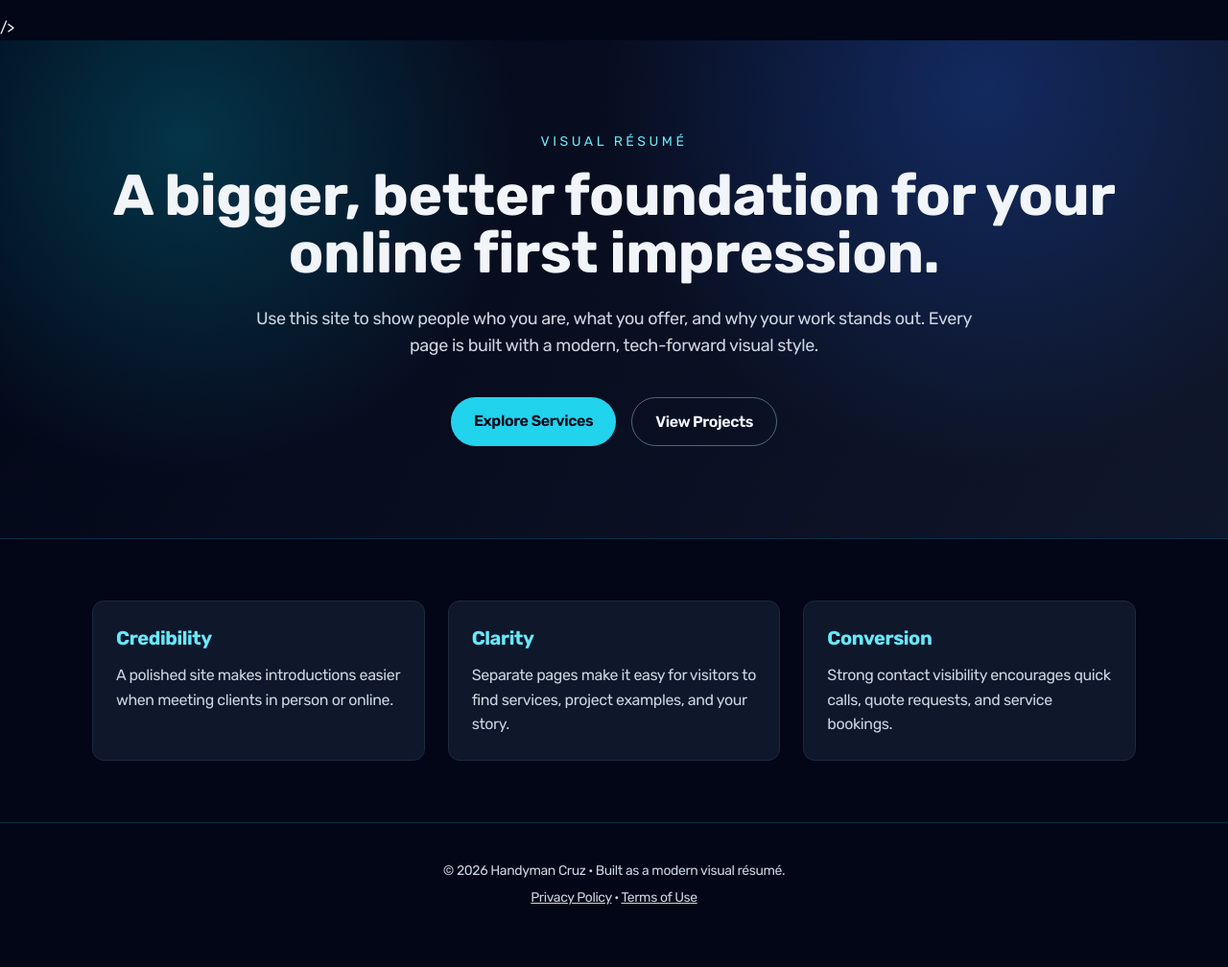
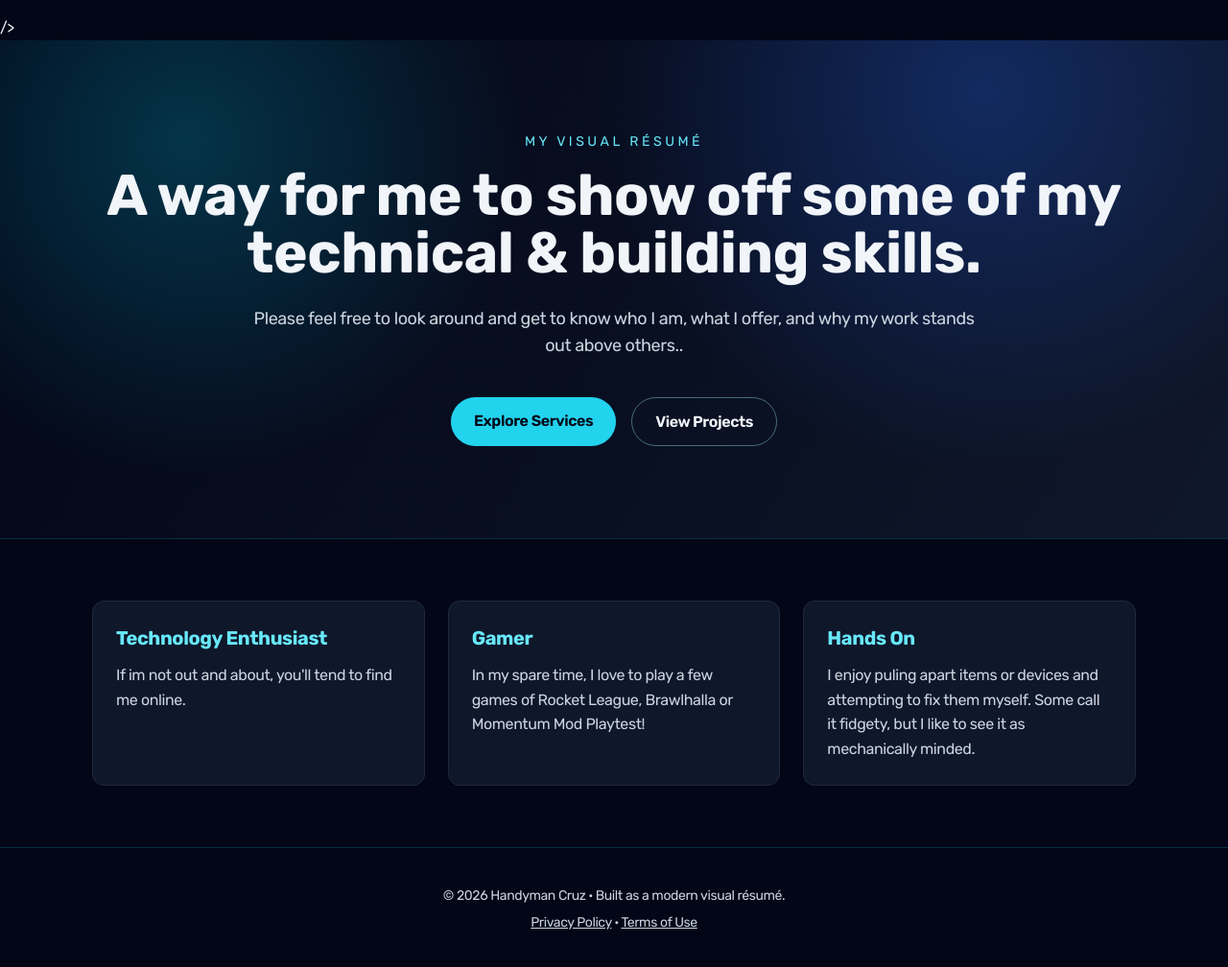
Before and after one commit to RespectNoodles/handyman-site, an Astro site: page /home in a window 1280 px wide. Shown: the part 64-1072 px from the top of the page at 96% size. Before the commit the page ends 1050 px from the top, so only its background shows below. Built offline with nearby package versions, Linux system fonts and the light colour scheme; Astro itself is replaced by a stand-in of ours.

Commit message:
Update home page content and section titles

```diff
--- a/src/pages/home.astro
+++ b/src/pages/home.astro
@@ -10,9 +10,9 @@ import BaseHead from '../components/BaseHead.astro';
   <section class="relative overflow-hidden border-b border-cyan-400/20 py-24">
     <div class="absolute inset-0 -z-10 bg-[radial-gradient(circle_at_15%_20%,rgba(6,182,212,0.25),transparent_30%),radial-gradient(circle_at_80%_10%,rgba(37,99,235,0.3),transparent_35%),linear-gradient(120deg,#020617,#0f172a)]"></div>
     <div class="mx-auto max-w-6xl px-4 text-center md:px-8">
-      <p class="text-sm uppercase tracking-[0.25em] text-cyan-300">Visual Résumé</p>
-      <h1 class="mt-4 text-4xl font-extrabold md:text-6xl">A bigger, better foundation for your online first impression.</h1>
-      <p class="mx-auto mt-6 max-w-3xl text-lg text-slate-300">Use this site to show people who you are, what you offer, and why your work stands out. Every page is built with a modern, tech-forward visual style.</p>
+      <p class="text-sm uppercase tracking-[0.25em] text-cyan-300">My Visual Résumé</p>
+      <h1 class="mt-4 text-4xl font-extrabold md:text-6xl">A way for me to show off some of my technical & building skills.</h1>
+      <p class="mx-auto mt-6 max-w-3xl text-lg text-slate-300">Please feel free to look around and get to know who I am, what I offer, and why my work stands out above others..</p>
       <div class="mt-10 flex flex-wrap justify-center gap-4">
         <a href="/services" class="rounded-full bg-cyan-400 px-6 py-3 font-semibold text-slate-950 hover:bg-cyan-300">Explore Services</a>
         <a href="/projects" class="rounded-full border border-cyan-200/40 px-6 py-3 font-semibold hover:bg-white/10">View Projects</a>
@@ -22,16 +22,16 @@ import BaseHead from '../components/BaseHead.astro';
 
   <section class="mx-auto grid max-w-6xl gap-6 px-4 py-16 md:grid-cols-3 md:px-8">
     <article class="rounded-xl border border-slate-800 bg-slate-900 p-6">
-      <h2 class="text-xl font-bold text-cyan-300">Credibility</h2>
-      <p class="mt-3 text-slate-300">A polished site makes introductions easier when meeting clients in person or online.</p>
+      <h2 class="text-xl font-bold text-cyan-300">Technology Enthusiast</h2>
+      <p class="mt-3 text-slate-300">If im not out and about, you'll tend to find me online.</p>
     </article>
     <article class="rounded-xl border border-slate-800 bg-slate-900 p-6">
-      <h2 class="text-xl font-bold text-cyan-300">Clarity</h2>
-      <p class="mt-3 text-slate-300">Separate pages make it easy for visitors to find services, project examples, and your story.</p>
+      <h2 class="text-xl font-bold text-cyan-300">Gamer</h2>
+      <p class="mt-3 text-slate-300">In my spare time, I love to play a few games of Rocket League, Brawlhalla or Momentum Mod Playtest!</p>
     </article>
     <article class="rounded-xl border border-slate-800 bg-slate-900 p-6">
-      <h2 class="text-xl font-bold text-cyan-300">Conversion</h2>
-      <p class="mt-3 text-slate-300">Strong contact visibility encourages quick calls, quote requests, and service bookings.</p>
+      <h2 class="text-xl font-bold text-cyan-300">Hands On</h2>
+      <p class="mt-3 text-slate-300">I enjoy puling apart items or devices and attempting to fix them myself. Some call it fidgety, but I like to see it as mechanically minded.</p>
     </article>
   </section>
 </Layout>
```
